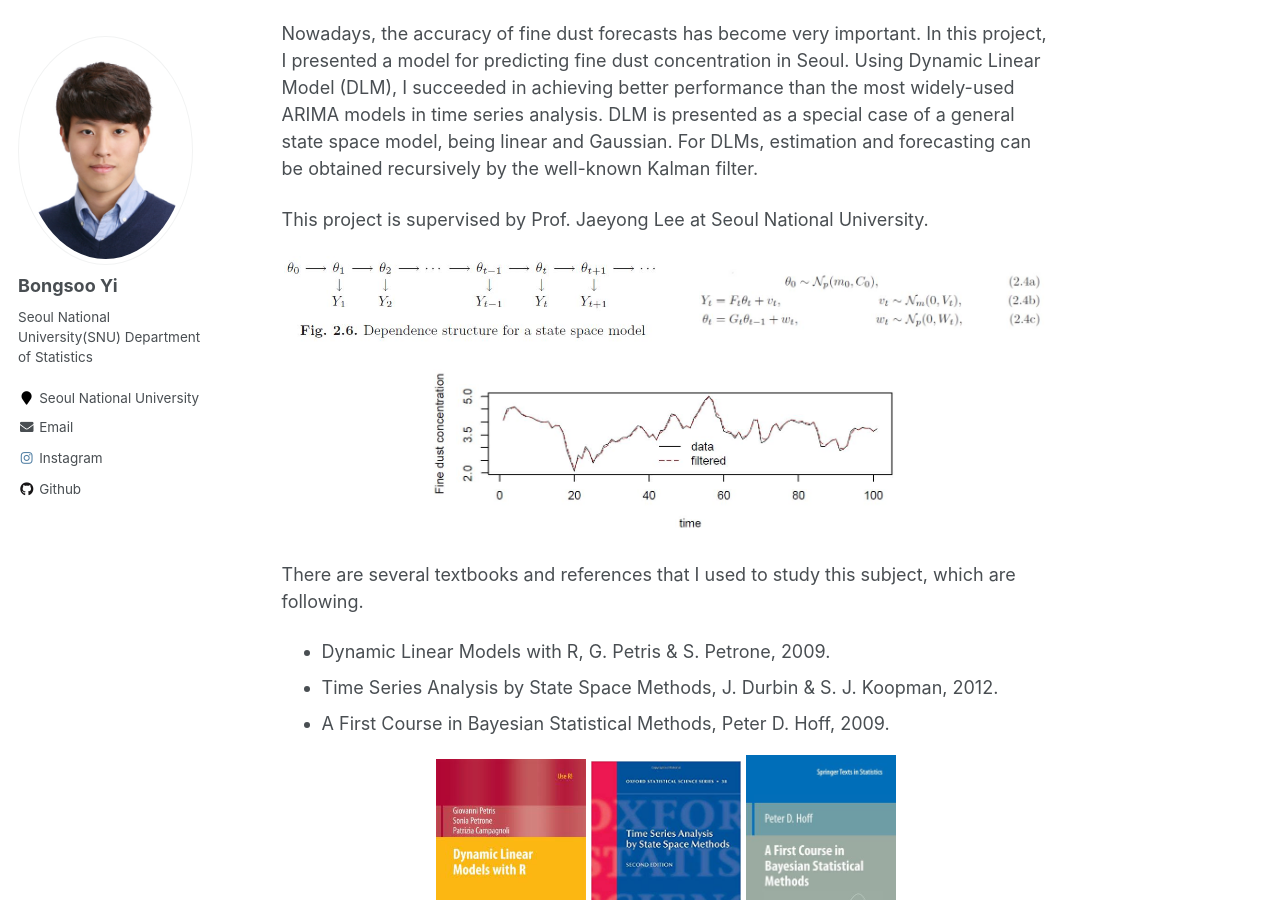
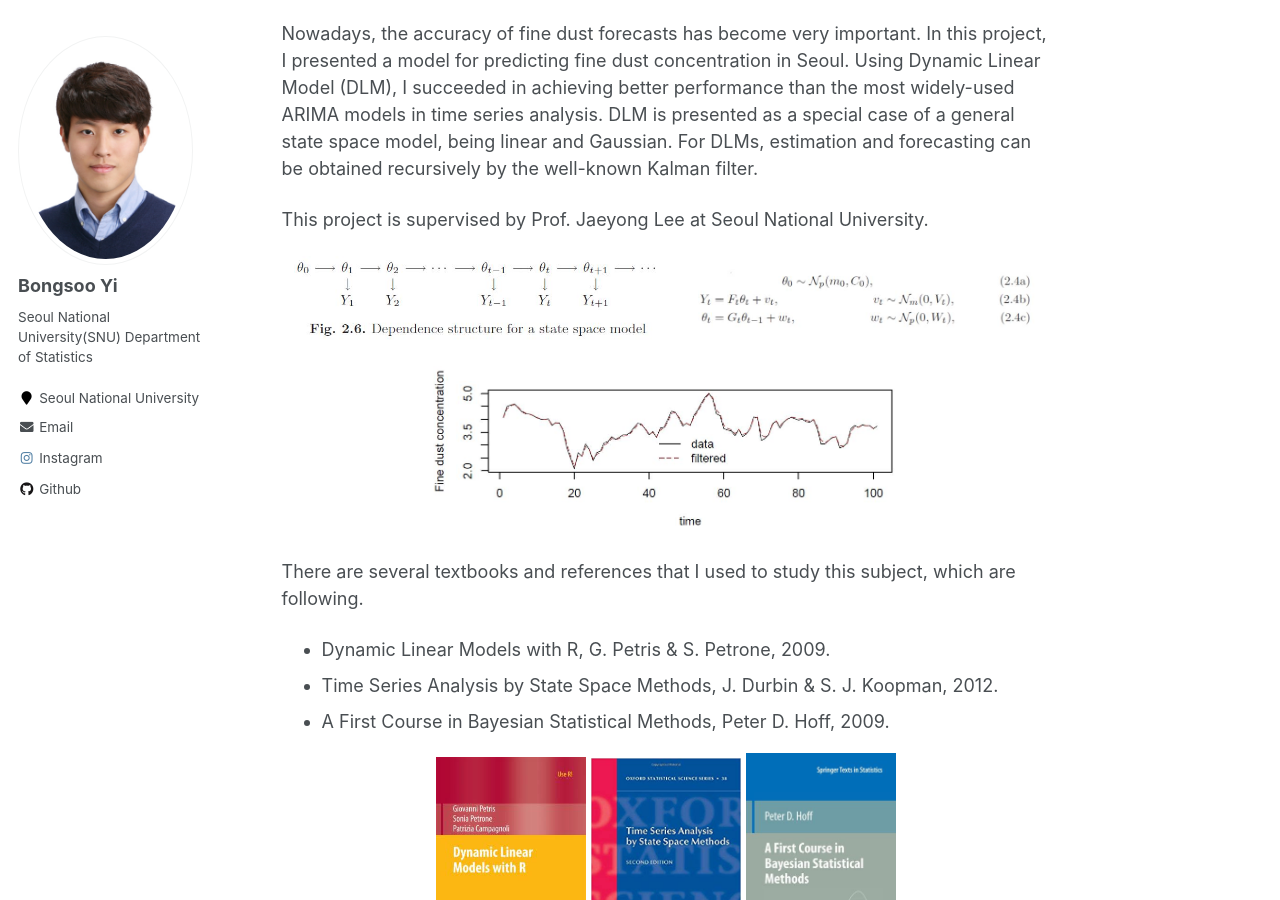
Before and after one commit to austinyi/austinyi.github.io, a Jekyll site: the page built from _talks/2017-08-31-talk-3.md, in a window 1280 px wide and 900 px high, scrolled down 457 px. Built offline with Jekyll 4.4.1, drawn with Linux system fonts in a browser that asks for light colours.

Commit message:
Update 2017-08-31-talk-3.md

```diff
--- a/_talks/2017-08-31-talk-3.md
+++ b/_talks/2017-08-31-talk-3.md
@@ -18,9 +18,9 @@ This project is supervised by Prof. Jaeyong Lee at Seoul National University.
 
 <p align="center">
 
-  <img src="http://austinyi.github.io/images/dlm1.JPG" style="width:380px;"/>
+  <img src="http://austinyi.github.io/images/dlm1.JPG" style="width:370px;"/>
 
-  <img src="http://austinyi.github.io/images/dlm2.JPG" style="width:380px;"/>
+  <img src="http://austinyi.github.io/images/dlm2.JPG" style="width:370px;"/>
 
 </p>
 
```
